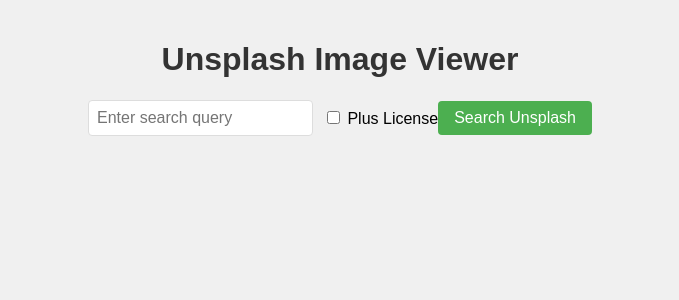
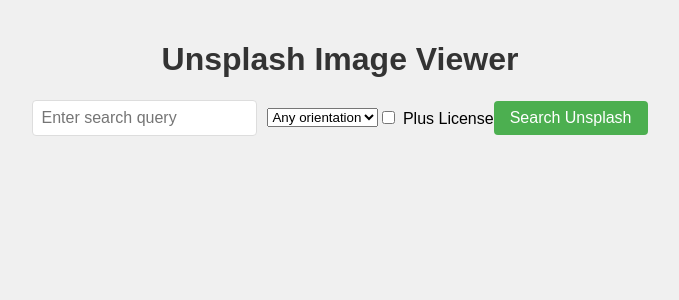
Before and after one commit to IanDuffy/UnsplashImageExtractor, a Flask app: page / in a window 1280 px wide. Shown: the top 300 px of the page, without its empty margins (300-979 px from the left). Run offline with Flask 3, Linux system fonts and the light colour scheme.

Commit message:
Agent query: Are the new filter options (orientation and Plus License) visible on the search form? Can you test if they work correctly when submitting a search?

```diff
--- a/flask_app/main.py
+++ b/flask_app/main.py
@@ -3,6 +3,7 @@
 import json
 from datetime import datetime
 import os
+from urllib.parse import urlencode
 
 app = Flask(__name__)
 CORS(app, resources={r"/*": {"origins": "*"}})
@@ -27,16 +28,20 @@
 @app.route('/search')
 def search():
     query = request.args.get('query', '')
-    plus_license = request.args.get('plus_license', '')
+    orientation = request.args.get('orientation', '')
+    plus_license = request.args.get('plus_license', '').lower() == 'true'
 
     url = f"https://unsplash.com/s/photos/{query}"
-    params = []
+    params = {}
+
+    if orientation:
+        params['orientation'] = orientation
 
     if plus_license:
-        params.append("license=plus")
+        params['license'] = 'plus'
 
     if params:
-        url += '?' + '&'.join(params)
+        url += '?' + urlencode(params)
 
     return jsonify({"search_url": url})
 
--- a/flask_app/templates/index.html
+++ b/flask_app/templates/index.html
@@ -10,6 +10,11 @@
     <h1>Unsplash Image Viewer</h1>
     <form id="searchForm">
         <input type="text" id="searchQuery" placeholder="Enter search query" required>
+        <select id="orientation">
+            <option value="">Any orientation</option>
+            <option value="landscape">Landscape</option>
+            <option value="portrait">Portrait</option>
+        </select>
         <label>
             <input type="checkbox" id="plusLicense"> Plus License
         </label>
@@ -29,9 +34,16 @@
         document.getElementById('searchForm').addEventListener('submit', function(e) {
             e.preventDefault();
             const query = document.getElementById('searchQuery').value;
+            const orientation = document.getElementById('orientation').value;
             const plusLicense = document.getElementById('plusLicense').checked;
 
-            fetch(`/search?query=${encodeURIComponent(query)}&plus_license=${plusLicense}`)
+            const searchParams = new URLSearchParams({
+                query: query,
+                orientation: orientation,
+                plus_license: plusLicense
+            });
+
+            fetch(`/search?${searchParams.toString()}`)
                 .then(response => response.json())
                 .then(data => {
                     if (data.search_url) {
@@ -55,7 +67,6 @@
         function refreshPage() {
             location.reload();
         }
-
     </script>
 </body>
 </html>
```
